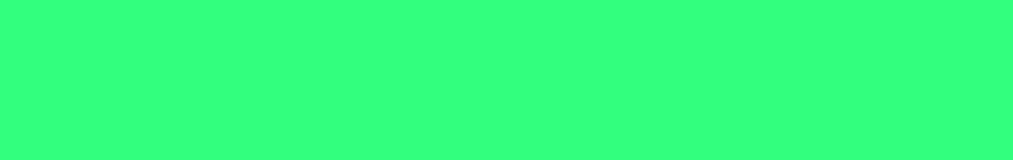
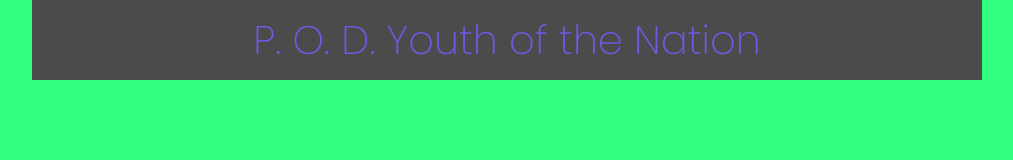
Before and after one commit to DuckDuckGood/learning-git-2, a plain HTML site: page html/index.html in a window 1280 px wide. Shown: the whole page, without its empty margins (133-1146 px from the left). Drawn offline with Linux system fonts and the light colour scheme.

Commit message:
Page title

```diff
--- a/css/style.css
+++ b/css/style.css
@@ -5,3 +5,46 @@
     background-color: #32ff7e;
     font-family: 'Poppins';
 }
+
+.row {
+    width: 100%;
+}
+
+.flex {
+    display: flex;
+}
+
+.bg-shadowed-steel {
+    background-color: #4b4b4b;
+}
+
+.justify-content-center {
+    justify-content: center;
+}
+
+.color-light-indigo {
+    color: #7158e2;
+}
+
+.font-size-40 {
+    font-size: 40px;
+}
+
+.py-10 {
+    padding-top: 10px;
+    padding-bottom: 10px;
+}
+
+@media (max-width: 959px) {
+    .container {
+        width: 100%;
+    }
+}
+
+@media (min-width: 960px) {
+    .container {
+        width: 950px;
+        margin-left: auto;
+        margin-right: auto;
+    }
+}
--- a/html/index.html
+++ b/html/index.html
@@ -6,6 +6,12 @@
         <link rel="stylesheet" href="../css/style.css">
     </head>
     <body>
-
+        <div class="container">
+            <div class="row">
+                <div class="bg-shadowed-steel flex justify-content-center font-size-40 color-light-indigo py-10">
+                    P. O. D. Youth of the Nation
+                </div>
+            </div>
+        </div>
     </body>
 </html>
```
